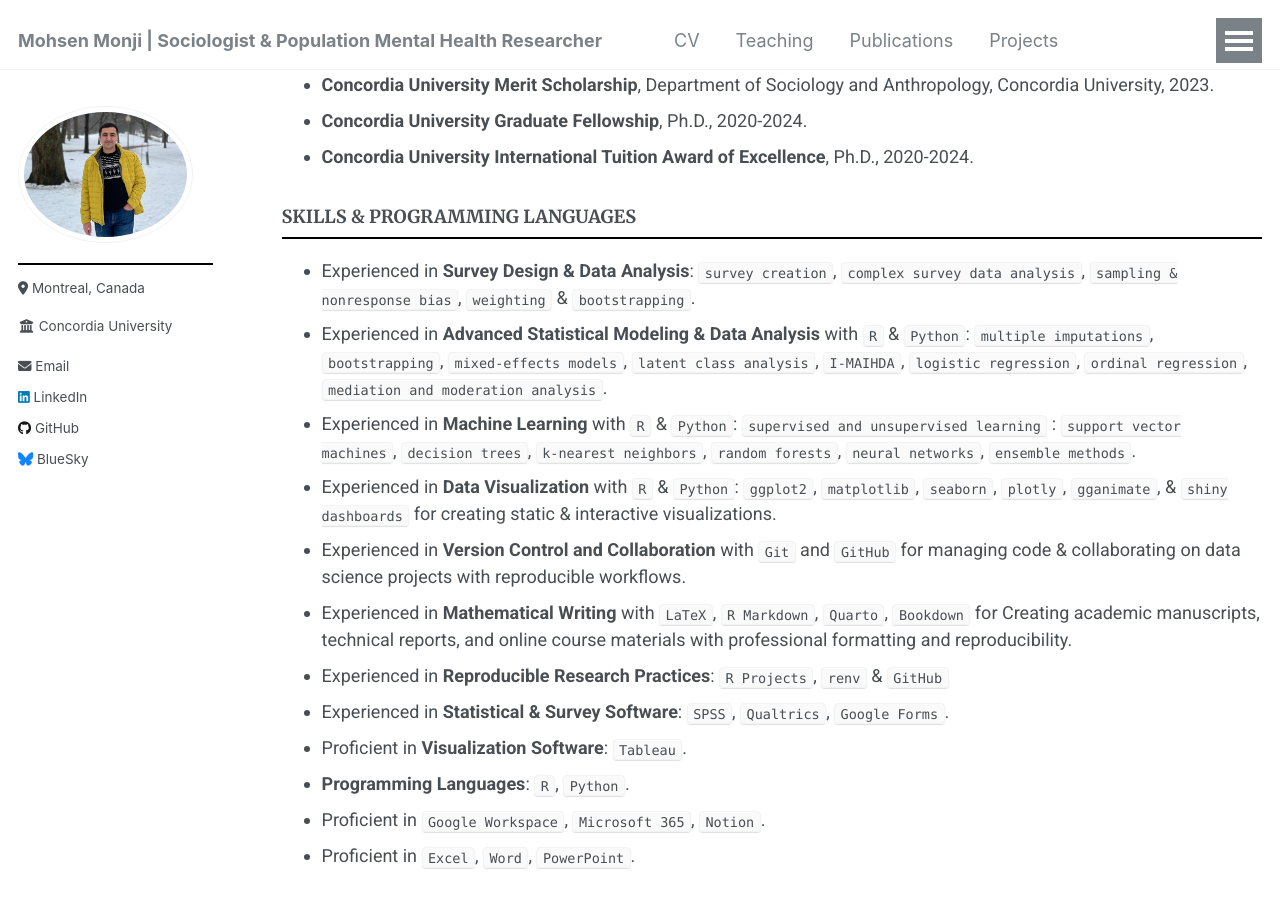
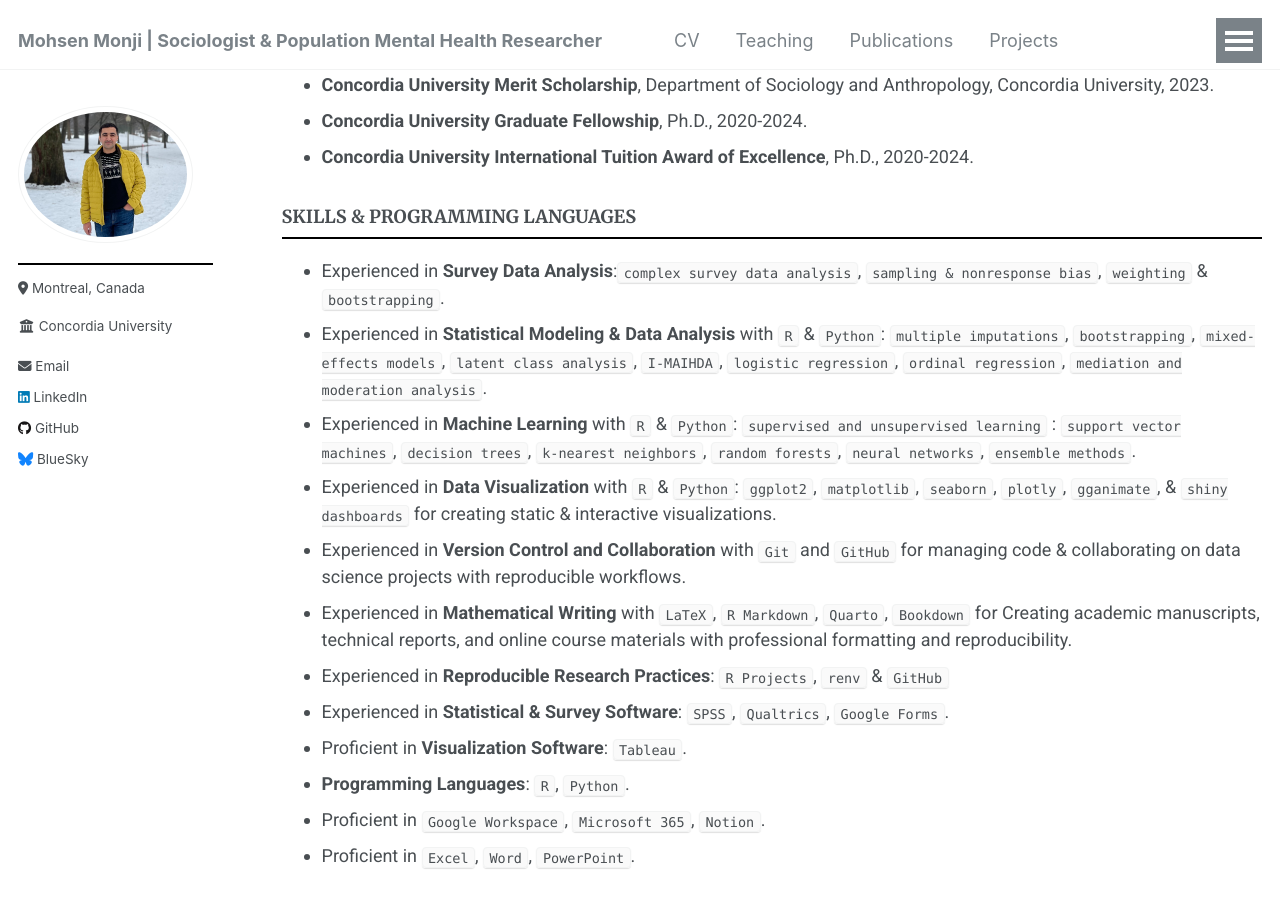
Before and after one commit to Mohsnmonji/mohsnmonji.github.io, a Jekyll site: the page built from _pages/Curriculum Vitae.md, in a window 1280 px wide and 900 px high, scrolled down 2804 px. Built offline with Jekyll 4.4.1, drawn with Linux system fonts in a browser that asks for light colours.

Commit message:
Update Curriculum Vitae.md

```diff
--- a/_pages/Curriculum Vitae.md
+++ b/_pages/Curriculum Vitae.md
@@ -108,8 +108,8 @@ redirect_from:
 
 ### **SKILLS & PROGRAMMING LANGUAGES**
 
-- Experienced in **Survey Design & Data Analysis**: `survey creation`, `complex survey data analysis`, `sampling & nonresponse bias`, `weighting` & `bootstrapping`.
-- Experienced in **Advanced Statistical Modeling & Data Analysis** with `R` & `Python`: `multiple imputations`, `bootstrapping`, `mixed-effects models`, `latent class analysis`, `I-MAIHDA`, `logistic regression`, `ordinal regression`, `mediation and moderation analysis`.
+- Experienced in **Survey Data Analysis**:`complex survey data analysis`, `sampling & nonresponse bias`, `weighting` & `bootstrapping`.
+- Experienced in **Statistical Modeling & Data Analysis** with `R` & `Python`: `multiple imputations`, `bootstrapping`, `mixed-effects models`, `latent class analysis`, `I-MAIHDA`, `logistic regression`, `ordinal regression`, `mediation and moderation analysis`.
 - Experienced in **Machine Learning** with `R` & `Python`: `supervised and unsupervised learning` : `support vector machines`, `decision trees`, `k-nearest neighbors`, `random forests`, `neural networks`, `ensemble methods`.
 - Experienced in **Data Visualization** with `R` & `Python`: `ggplot2`, `matplotlib`, `seaborn`, `plotly`, `gganimate`, & `shiny dashboards` for creating static & interactive visualizations.
 - Experienced in **Version Control and Collaboration** with `Git` and `GitHub` for managing code & collaborating on data science projects with reproducible workflows.
```
